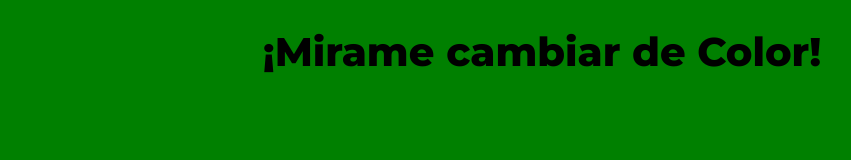
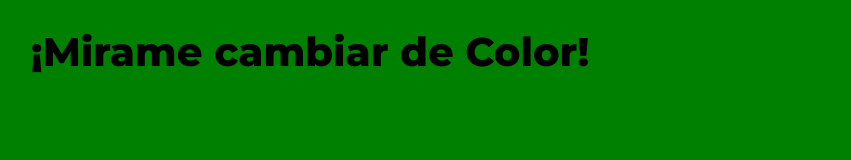
Before and after one commit to Macarealeportelli/Ejercitacion-Extra-clase-10, a plain HTML site: page 10-01-Colores/index.html in a window 1280 px wide. Shown: the whole page, without its empty margins (98-949 px from the left). Drawn offline with Linux system fonts and the light colour scheme.

Commit message:
no había dado 100vh/estaba vh solo

```diff
--- a/10-01-Colores/style.css
+++ b/10-01-Colores/style.css
@@ -2,7 +2,7 @@
 
 
 body {
-    width: vh;
+    width: 100vh;
     background-color: green;
 }
 
```
